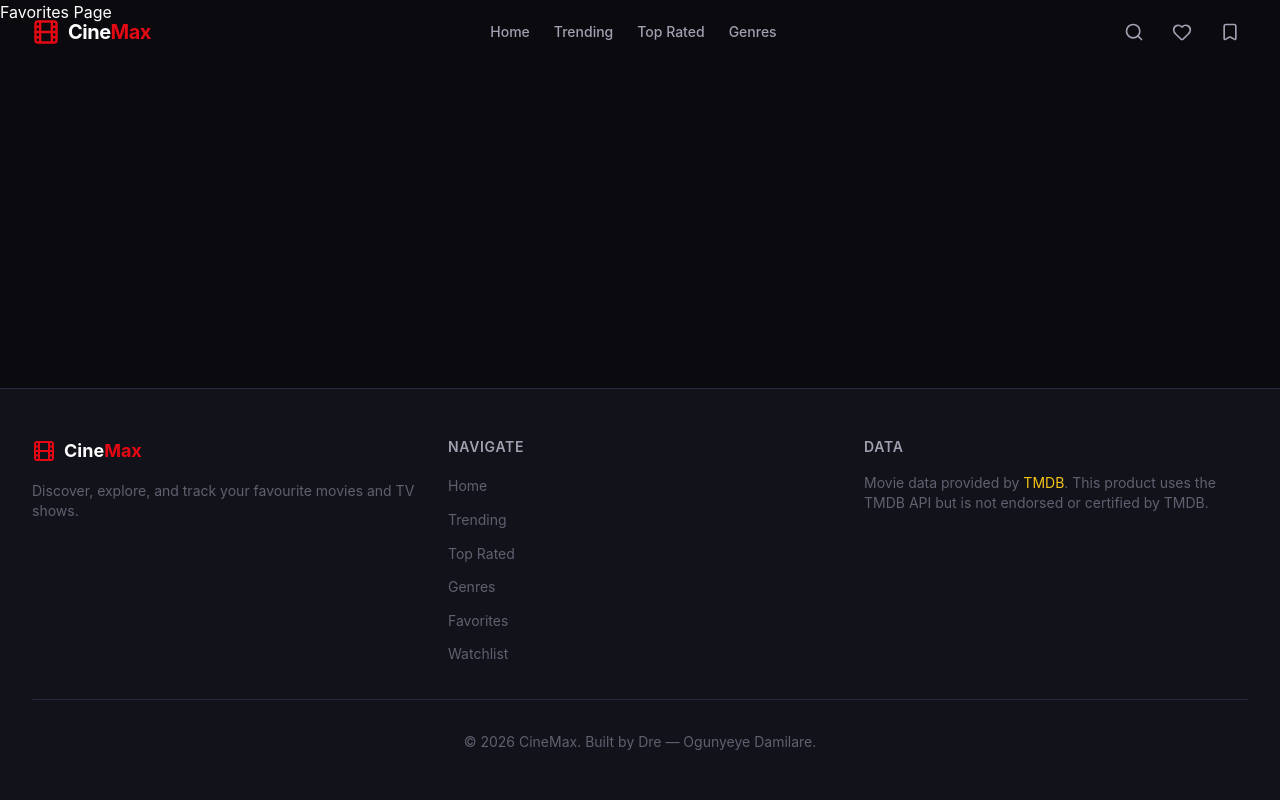
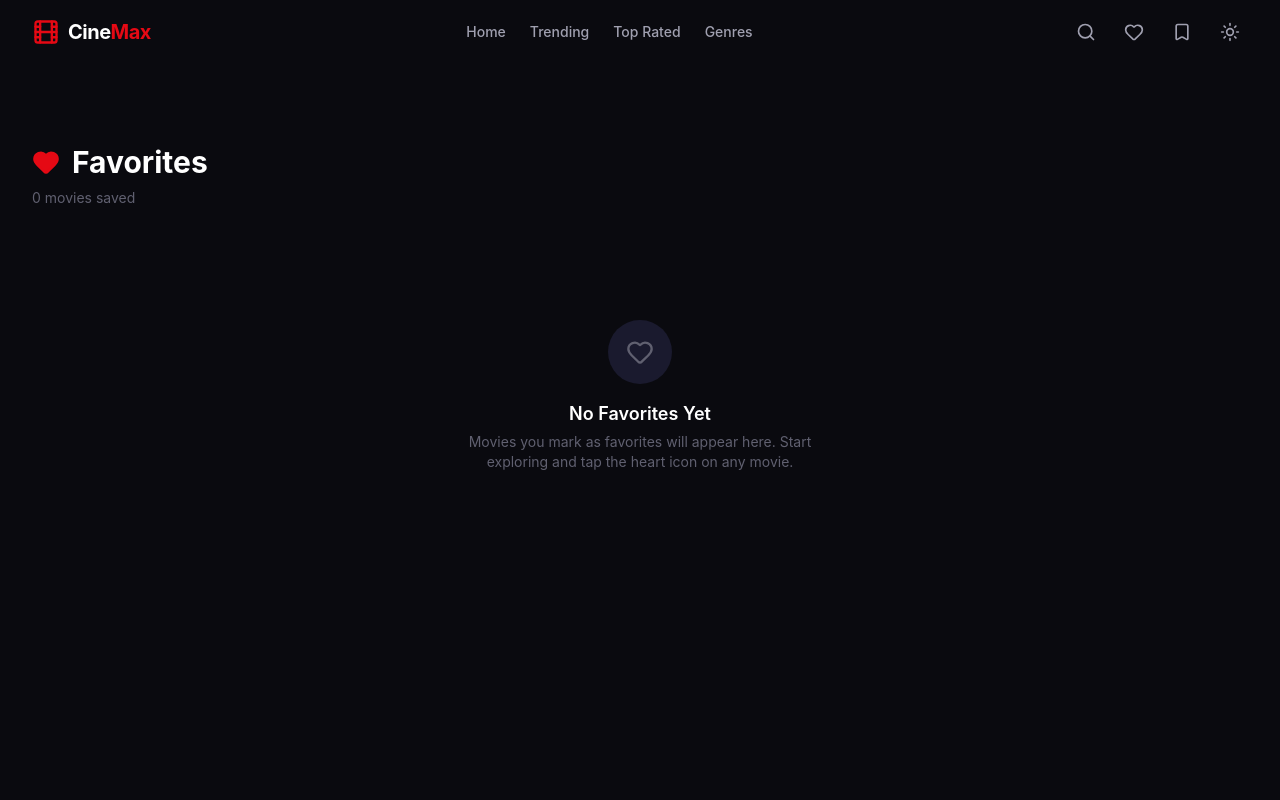
Before and after one commit to dre-orion-07/CineMax, a React (Vite) app: page /favorites in a window 1280 px wide. Shown: the top 800 px of the page. Built offline with nearby package versions, Linux system fonts and the light colour scheme.

Commit message:
feat(theme): implement working light/dark theme toggle with CSS variable swap; feat(ux): add scroll progress bar and back-to-top button; feat(favorites): build favorites page; feat(watchlist): build watchlist page

```diff
--- /dev/null
+++ b/src/components/common/BackToTop.tsx
@@ -0,0 +1,39 @@
+import { useState, useEffect } from 'react'
+import { ArrowUp } from 'lucide-react'
+import { AnimatePresence, motion } from 'framer-motion'
+
+export const BackToTop = () => {
+  const [visible, setVisible] = useState(false)
+
+  useEffect(() => {
+    const handleScroll = () => setVisible(window.scrollY > 400)
+    window.addEventListener('scroll', handleScroll)
+    return () => window.removeEventListener('scroll', handleScroll)
+  }, [])
+
+  const scrollToTop = () => {
+    window.scrollTo({ top: 0, behavior: 'smooth' })
+  }
+
+  return (
+    <AnimatePresence>
+      {visible && (
+        <motion.button
+          onClick={scrollToTop}
+          initial={{ opacity: 0, scale: 0.8, y: 10 }}
+          animate={{ opacity: 1, scale: 1, y: 0 }}
+          exit={{ opacity: 0, scale: 0.8, y: 10 }}
+          transition={{ duration: 0.2 }}
+          className="fixed bottom-6 right-6 z-30 p-3 rounded-full cursor-pointer shadow-lg"
+          style={{
+            backgroundColor: 'var(--color-accent-primary)',
+            color: 'white',
+          }}
+          aria-label="Back to top"
+        >
+          <ArrowUp size={20} />
+        </motion.button>
+      )}
+    </AnimatePresence>
+  )
+}
--- a/src/components/common/Navbar.tsx
+++ b/src/components/common/Navbar.tsx
@@ -2,6 +2,7 @@ import { useState, useEffect } from 'react'
 import { Link, NavLink, useNavigate } from 'react-router-dom'
 import { Search, Heart, Bookmark, Menu, X, Film } from 'lucide-react'
 import { motion, AnimatePresence } from 'framer-motion'
+import { ThemeToggle } from './ThemeToggle'
 
 const navLinks = [
   { label: 'Home', path: '/' },
@@ -92,6 +93,7 @@ export const Navbar = () => {
             >
               <Bookmark size={20} />
             </Link>
+            <ThemeToggle />
           </div>
 
           {/* Mobile Menu Button */}
--- /dev/null
+++ b/src/components/common/ScrollProgressBar.tsx
@@ -0,0 +1,31 @@
+import { useState, useEffect } from 'react'
+
+export const ScrollProgressBar = () => {
+  const [progress, setProgress] = useState(0)
+
+  useEffect(() => {
+    const handleScroll = () => {
+      const scrollTop = window.scrollY
+      const docHeight = document.documentElement.scrollHeight - window.innerHeight
+      const scrollPercent = docHeight > 0 ? (scrollTop / docHeight) * 100 : 0
+      setProgress(scrollPercent)
+    }
+    window.addEventListener('scroll', handleScroll)
+    return () => window.removeEventListener('scroll', handleScroll)
+  }, [])
+
+  return (
+    <div
+      className="fixed top-0 left-0 right-0 z-50 h-[3px]"
+      style={{ backgroundColor: 'transparent' }}
+    >
+      <div
+        className="h-full transition-all duration-150"
+        style={{
+          width: `${progress}%`,
+          backgroundColor: 'var(--color-accent-primary)',
+        }}
+      />
+    </div>
+  )
+}
--- /dev/null
+++ b/src/components/common/ThemeToggle.tsx
@@ -0,0 +1,24 @@
+import { useEffect } from 'react'
+import { Sun, Moon } from 'lucide-react'
+import { motion } from 'framer-motion'
+import { useUIStore } from '@/store'
+
+export const ThemeToggle = () => {
+  const { theme, toggleTheme } = useUIStore()
+
+  useEffect(() => {
+    document.documentElement.setAttribute('data-theme', theme)
+  }, [theme])
+
+  return (
+    <motion.button
+      onClick={toggleTheme}
+      whileTap={{ scale: 0.9 }}
+      className="p-2 rounded-full cursor-pointer transition-colors duration-200"
+      style={{ color: 'var(--color-text-secondary)' }}
+      aria-label={theme === 'dark' ? 'Switch to light mode' : 'Switch to dark mode'}
+    >
+      {theme === 'dark' ? <Sun size={20} /> : <Moon size={20} />}
+    </motion.button>
+  )
+}
--- a/src/layouts/RootLayout.tsx
+++ b/src/layouts/RootLayout.tsx
@@ -1,8 +1,10 @@
 import { Outlet, useLocation } from 'react-router-dom'
 import { useEffect } from 'react'
 import { Toaster } from 'react-hot-toast'
-import { Navbar } from '../components/common/Navbar'
-import { Footer } from '../components/common/Footer'
+import { Navbar } from '@/components/common/Navbar'
+import { Footer } from '@/components/common/Footer'
+import { BackToTop } from '@/components/common/BackToTop'
+import { ScrollProgressBar } from '@/components/common/ScrollProgressBar'
 
 export const RootLayout = () => {
   const { pathname } = useLocation()
@@ -13,11 +15,13 @@ export const RootLayout = () => {
 
   return (
     <div className="min-h-screen flex flex-col" style={{ backgroundColor: 'var(--color-bg-primary)' }}>
+      <ScrollProgressBar />
       <Navbar />
       <main className="flex-1">
         <Outlet />
       </main>
       <Footer />
+      <BackToTop />
       <Toaster
         position="bottom-right"
         toastOptions={{
--- a/src/pages/Favorites/index.tsx
+++ b/src/pages/Favorites/index.tsx
@@ -1,5 +1,50 @@
+import { Heart } from 'lucide-react'
+import { MovieCard } from '@/components/common/MovieCard'
+import { EmptyState } from '@/components/common/EmptyState'
+import { useMovieStore } from '@/store'
+
 const Favorites = () => {
-  return <div>Favorites Page</div>
+  const { favorites } = useMovieStore()
+
+  return (
+    <div className="max-w-7xl mx-auto px-4 sm:px-6 lg:px-8 pt-36 pb-16 min-h-screen">
+      {/* Header */}
+      <div className="flex items-center gap-3 mb-2">
+        <Heart
+          size={28}
+          fill="var(--color-accent-primary)"
+          style={{ color: 'var(--color-accent-primary)' }}
+        />
+        <h1
+          className="text-3xl font-bold"
+          style={{ color: 'var(--color-text-primary)' }}
+        >
+          Favorites
+        </h1>
+      </div>
+      <p
+        className="text-sm mb-8"
+        style={{ color: 'var(--color-text-muted)' }}
+      >
+        {favorites.length} {favorites.length === 1 ? 'movie' : 'movies'} saved
+      </p>
+
+      {/* Grid or Empty State */}
+      {favorites.length > 0 ? (
+        <div className="grid grid-cols-2 sm:grid-cols-3 md:grid-cols-4 lg:grid-cols-5 gap-4">
+          {favorites.map((movie) => (
+            <MovieCard key={movie.id} movie={movie} />
+          ))}
+        </div>
+      ) : (
+        <EmptyState
+          icon={Heart}
+          title="No Favorites Yet"
+          description="Movies you mark as favorites will appear here. Start exploring and tap the heart icon on any movie."
+        />
+      )}
+    </div>
+  )
 }
 
 export default Favorites
--- a/src/pages/Watchlist/index.tsx
+++ b/src/pages/Watchlist/index.tsx
@@ -1,5 +1,50 @@
+import { Bookmark } from 'lucide-react'
+import { MovieCard } from '@/components/common/MovieCard'
+import { EmptyState } from '@/components/common/EmptyState'
+import { useMovieStore } from '@/store'
+
 const Watchlist = () => {
-  return <div>Watchlist Page</div>
+  const { watchlist } = useMovieStore()
+
+  return (
+    <div className="max-w-7xl mx-auto px-4 sm:px-6 lg:px-8 pt-36 pb-16 min-h-screen">
+      {/* Header */}
+      <div className="flex items-center gap-3 mb-2">
+        <Bookmark
+          size={28}
+          fill="var(--color-accent-secondary)"
+          style={{ color: 'var(--color-accent-secondary)' }}
+        />
+        <h1
+          className="text-3xl font-bold"
+          style={{ color: 'var(--color-text-primary)' }}
+        >
+          Watchlist
+        </h1>
+      </div>
+      <p
+        className="text-sm mb-8"
+        style={{ color: 'var(--color-text-muted)' }}
+      >
+        {watchlist.length} {watchlist.length === 1 ? 'movie' : 'movies'} to watch
+      </p>
+
+      {/* Grid or Empty State */}
+      {watchlist.length > 0 ? (
+        <div className="grid grid-cols-2 sm:grid-cols-3 md:grid-cols-4 lg:grid-cols-5 gap-4">
+          {watchlist.map((movie) => (
+            <MovieCard key={movie.id} movie={movie} />
+          ))}
+        </div>
+      ) : (
+        <EmptyState
+          icon={Bookmark}
+          title="Your Watchlist is Empty"
+          description="Movies you want to watch later will appear here. Tap the bookmark icon on any movie to add it."
+        />
+      )}
+    </div>
+  )
 }
 
 export default Watchlist
--- a/src/styles/globals.css
+++ b/src/styles/globals.css
@@ -29,6 +29,24 @@
   --transition-base: 250ms ease;
   --transition-slow: 400ms ease;
 }
+
+[data-theme='light'] {
+  --color-bg-primary: #f7f7fa;
+  --color-bg-secondary: #ffffff;
+  --color-bg-card: #ffffff;
+  --color-bg-elevated: #f0f0f5;
+
+  --color-text-primary: #14141f;
+  --color-text-secondary: #4a4a5a;
+  --color-text-muted: #8a8a9a;
+
+  --color-border: #e0e0e8;
+  --color-border-hover: #c8c8d8;
+
+  --shadow-card: 0 4px 24px rgba(0, 0, 0, 0.08);
+  --shadow-elevated: 0 8px 40px rgba(0, 0, 0, 0.12);
+}
+
 
 @layer base {
   * {
```
